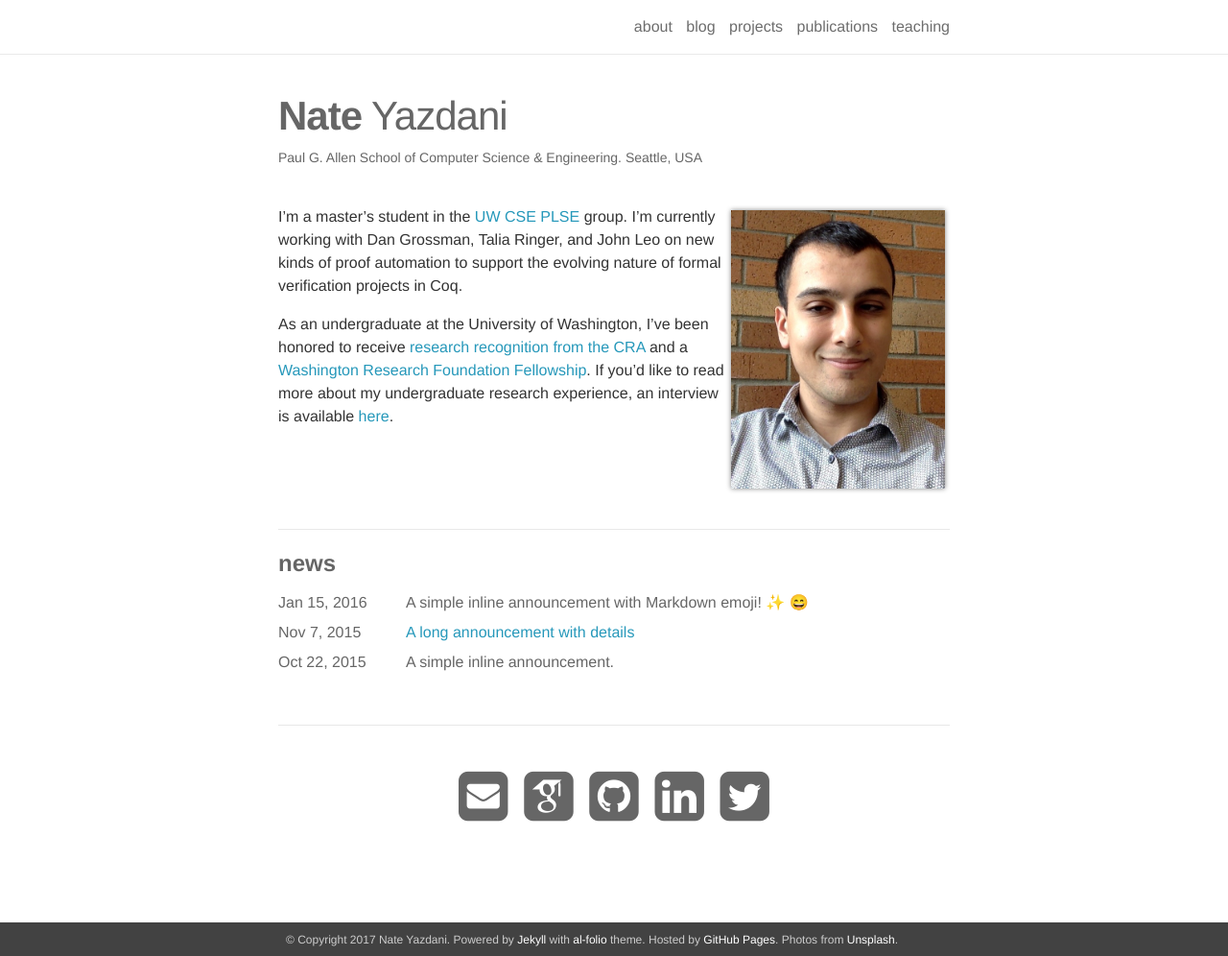
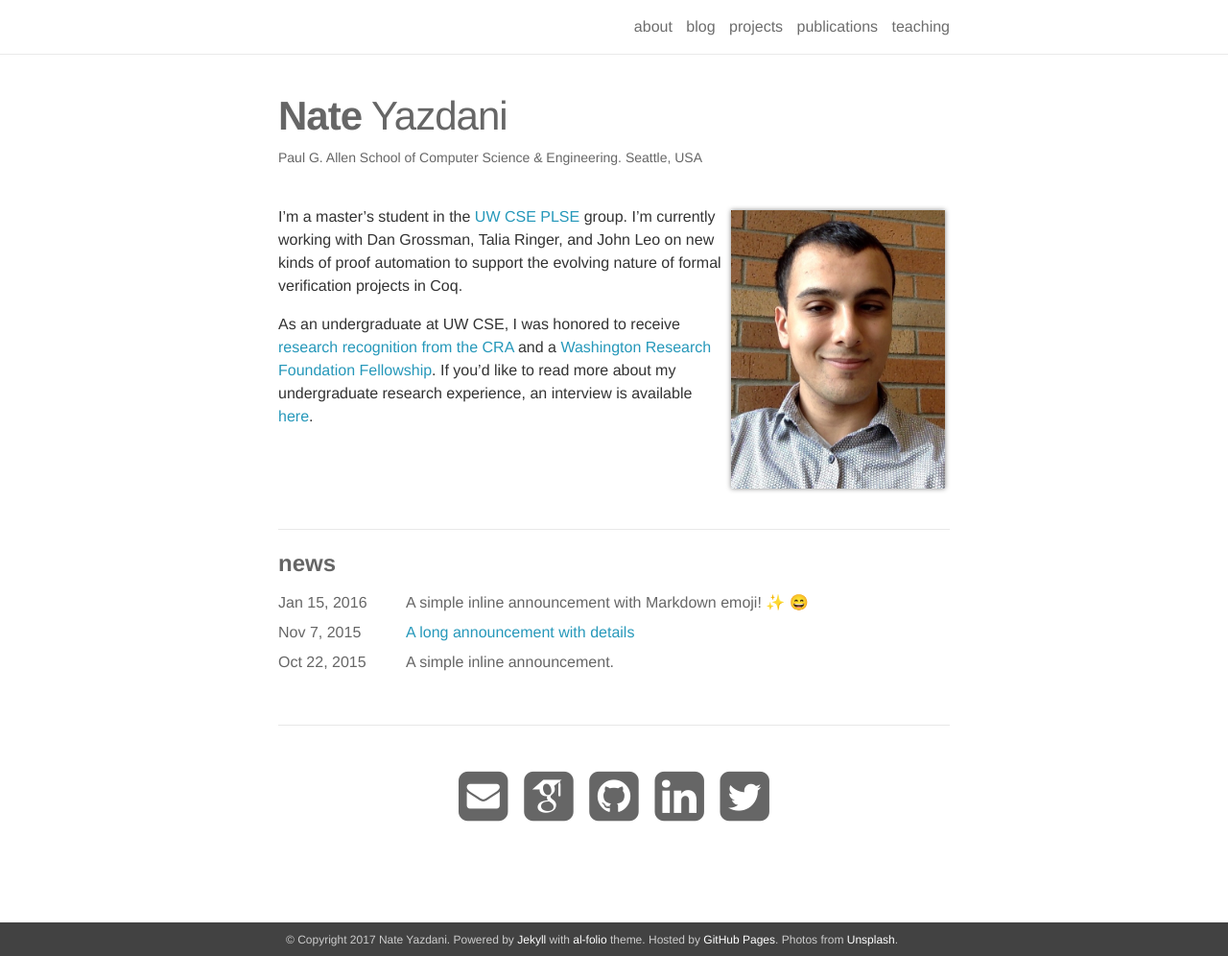
Before and after one commit to nateyazdani/nateyazdani.github.io, a Jekyll site: the page built from _pages/about.md, in a window 1280 px wide and 996 px high. Shown: the whole window at 96% size. Built offline with Jekyll 4.4.1, drawn with Linux system fonts in a browser that asks for light colours; nearby versions of some CDN libraries; emoji names are drawn with the system emoji font; some web fonts are replaced.

Commit message:
Reword paragraph in about page

```diff
--- a/_pages/about.md
+++ b/_pages/about.md
@@ -18,4 +18,4 @@ social: true
 
 I'm a master's student in the [UW CSE](https://www.cs.washington.edu) [PLSE](http://uwplse.org) group. I'm currently working with Dan Grossman, Talia Ringer, and John Leo on new kinds of proof automation to support the evolving nature of formal verification projects in Coq.
 
-As an undergraduate at the University of Washington, I've been honored to receive [research recognition from the CRA](https://news.cs.washington.edu/2016/12/13/uw-cse-undergraduates-recognized-as-outstanding-researchers-by-the-computing-research-association/) and a [Washington Research Foundation Fellowship](https://www.washington.edu/undergradresearch/students/funding/wrff/fellows/2016-17-wrf-fellows/). If you'd like to read more about my undergraduate research experience, an interview is available [here](https://news.cs.washington.edu/2017/02/10/uw-cse-undergrad-nate-yazdanis-love-of-research-plse-es-through-his-veins/).
+As an undergraduate at UW CSE, I was honored to receive [research recognition from the CRA](https://news.cs.washington.edu/2016/12/13/uw-cse-undergraduates-recognized-as-outstanding-researchers-by-the-computing-research-association/) and a [Washington Research Foundation Fellowship](https://www.washington.edu/undergradresearch/students/funding/wrff/fellows/2016-17-wrf-fellows/). If you'd like to read more about my undergraduate research experience, an interview is available [here](https://news.cs.washington.edu/2017/02/10/uw-cse-undergrad-nate-yazdanis-love-of-research-plse-es-through-his-veins/).
```
